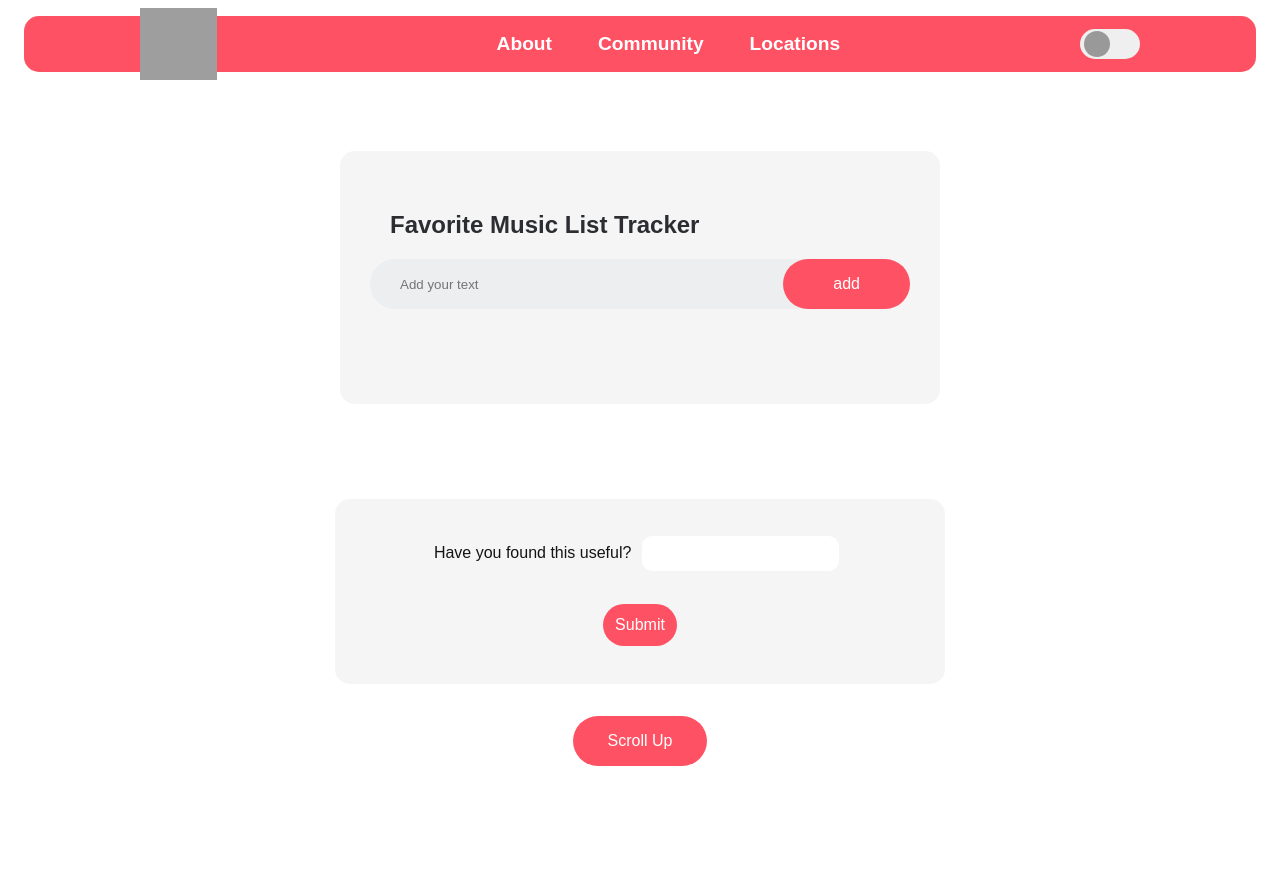
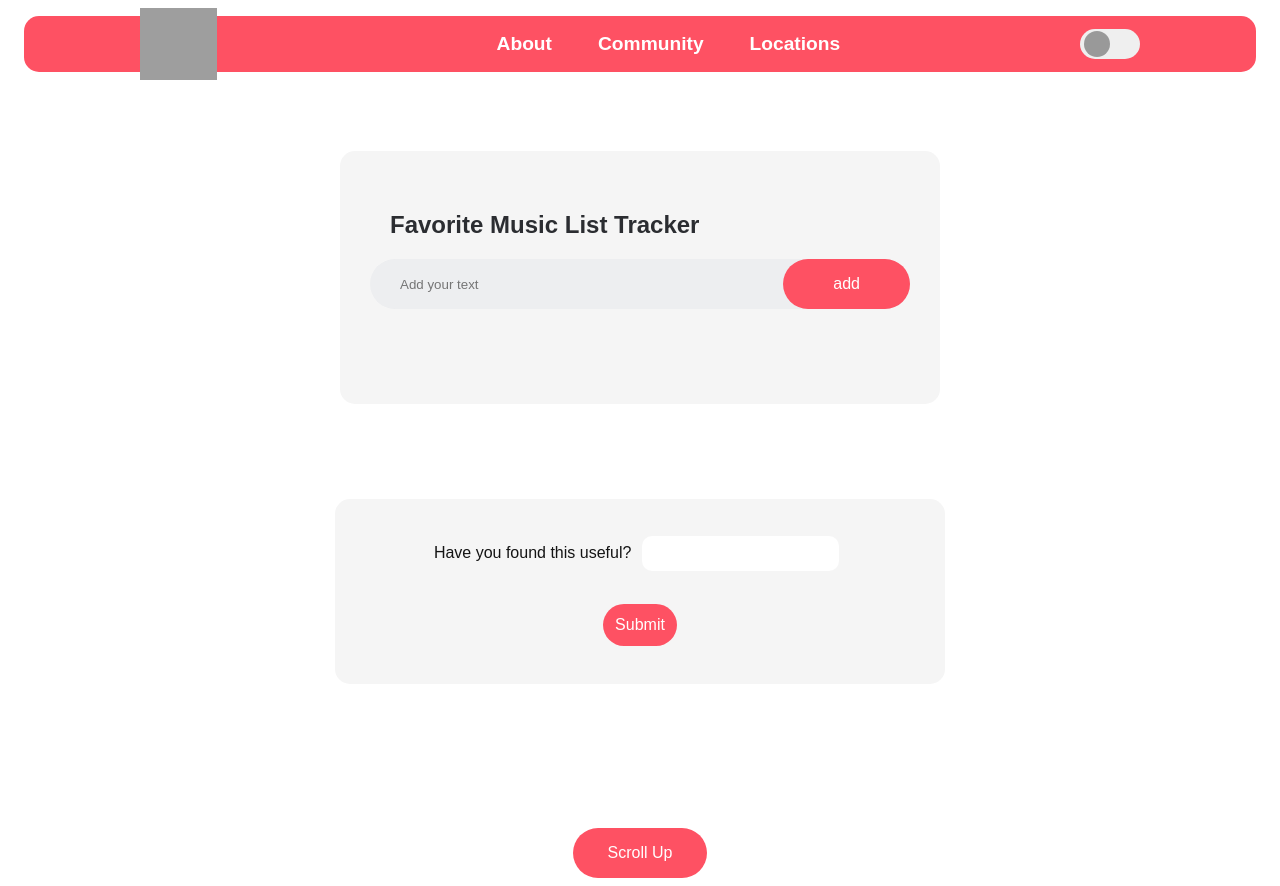
Before and after one commit to christiansanchez-SE/SBA-Music-List, a plain HTML site: page index.html in a window 1280 px wide. Before the commit the page ends 800 px from the top, so only its background shows below. Drawn offline with Linux system fonts and the light colour scheme; grey boxes are pictures that could not be loaded.

Commit message:
Fith Commit

```diff
--- a/style.css
+++ b/style.css
@@ -211,6 +211,7 @@ a {
 
 /* ////////// */
 .containerTwo {
+  margin-top: 8em;
   height: auto;
   display: flex;
   justify-content: center;
```
Also changed, not shown: index.html (+10 -0 lines).
